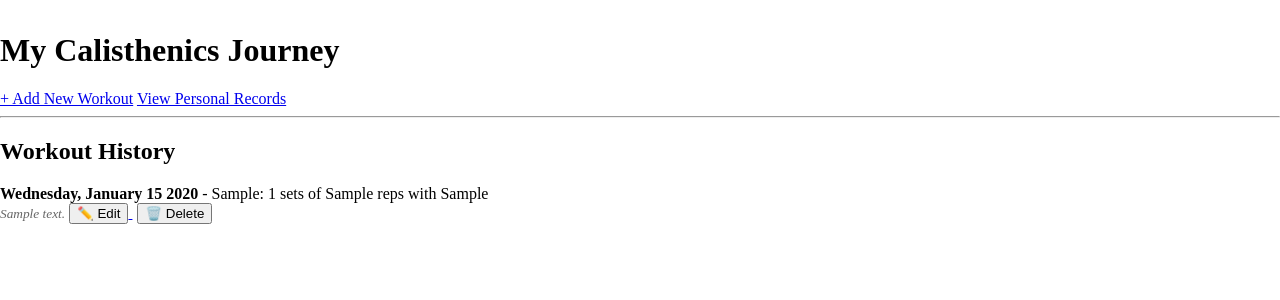
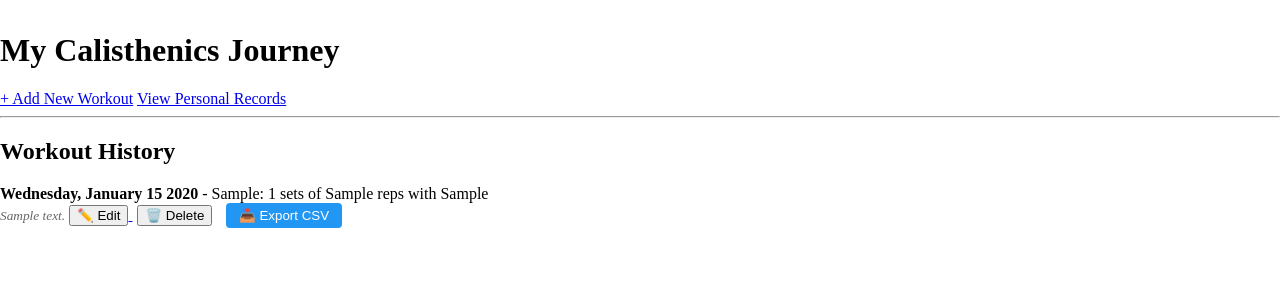
Before and after one commit to Adem-bit/Workout-Tracker, a Flask app: page / in a window 1280 px wide. Shown: the part 53-353 px from the top of the page. Run offline with Flask 3, Linux system fonts and the light colour scheme; tables that the repository leaves empty hold one stand-in row (values such as "Sample post").

Commit message:
Added CSV export functionality
- Added /export route that generates CSV file from all workouts
- CSV includes Date, Exercise, Sets, Reps, Weight, Notes columns
- Added export button to homepage with blue styling
- Uses Flask Response object with text/csv mimetype

```diff
--- a/app.py
+++ b/app.py
@@ -1,4 +1,4 @@
-from flask import Flask, render_template, request, redirect
+from flask import Flask, render_template, request, redirect, Response
 from workout import add_workout, get_all_workouts, delete_workout, get_personal_records, get_workout, update_workout
 from db import init_db
 from datetime import datetime
@@ -143,5 +143,21 @@ def edit(id):
     return render_template("edit.html", workout=workout)
 
 
+@app.route("/export")
+def export_csv():
+    workouts = get_all_workouts()
+
+    csv_data = "Date,Exercise,Sets,Reps,Weight,Notes\n"
+
+    for w in workouts:
+        csv_data += f"{w['date']},{w['exercise']},{w['sets']},{w['reps']},{w['weight']},{w['notes']}\n"
+
+    return Response(
+        csv_data,
+        mimetype="text/csv",
+        header={"Content-Disposition": "attachment;filename=workouts.csv"}
+    )
+
+
 if __name__ == "__main__":
     app.run(debug=True)
--- a/static/style.css
+++ b/static/style.css
@@ -86,3 +86,17 @@ body {
 .empty-state-btn:hover {
     background: #388E3C;
 }
+
+.export-btn {
+    background: #2196F3;
+    color: white;
+    border: none;
+    padding: 0.3rem 0.8rem;
+    border-radius: 4px;
+    cursor: pointer;
+    margin-left: 10px;
+}
+
+.export-btn:hover {
+    background: #1976D2;
+}
--- a/templates/index.html
+++ b/templates/index.html
@@ -33,6 +33,10 @@
         <form method="POST" action="/delete/{{ workout.id }}" style="display: inline; margin-left: 5px;" onsubmit="return confirm('Delete this workout?');">
             <button type="submit" class="delete-btn">🗑️ Delete</button>
         </form>
+
+        <a href="/export">
+            <button type="button" class="export-btn">📥 Export CSV</button>
+        </a>
     </div>
         {% endfor %}
     {% else %}
```
